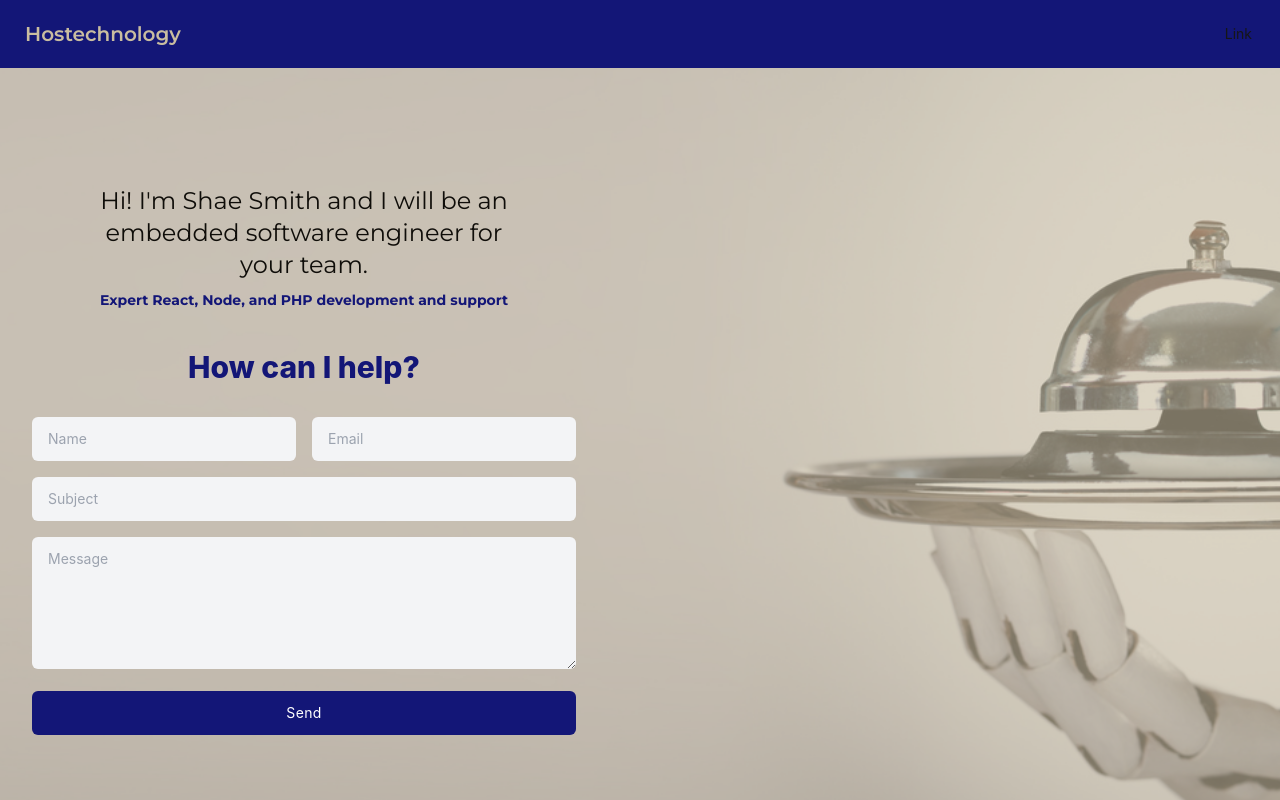
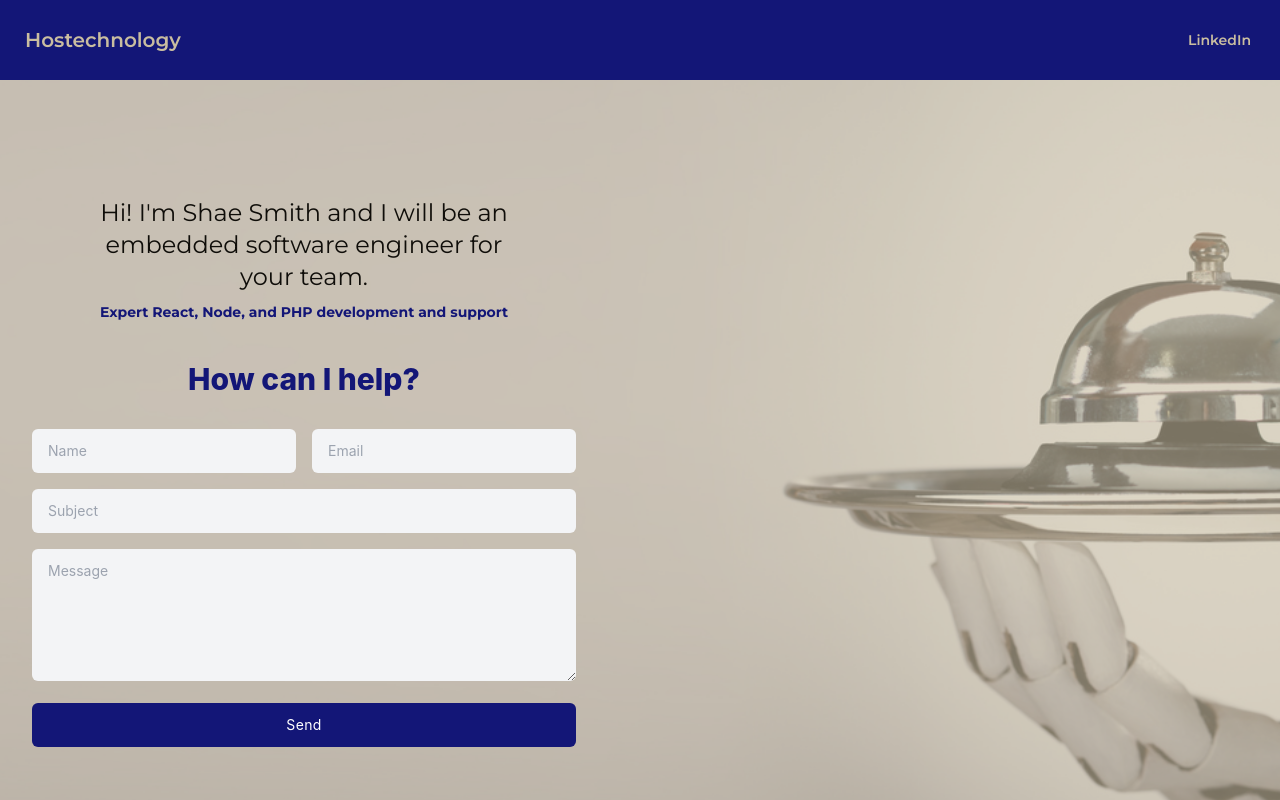
Before and after one commit to sbsmith86/hostechnology-app, a React (Create React App) app: page / in a window 1280 px wide. Shown: the top 800 px of the page. Built offline with nearby package versions, Linux system fonts and the light colour scheme.

Commit message:
more progress

```diff
--- a/package.json
+++ b/package.json
@@ -40,6 +40,7 @@
     ]
   },
   "devDependencies": {
+    "daisyui": "^4.12.13",
     "tailwindcss": "^3.4.13"
   }
 }
--- a/src/components/Nav.jsx
+++ b/src/components/Nav.jsx
@@ -7,7 +7,12 @@ export default function Nav() {
             <div className="flex-none">
                 <ul className="menu menu-horizontal px-1">
                     <li>
-                        <a>Link</a>
+                        <a
+                            className="btn btn-ghost font-montserrat text-neutral"
+                            target="_blank"
+                            href="https://www.linkedin.com/in/shaebryantsmith/" rel="noreferrer">
+                                LinkedIn
+                        </a>
                     </li>
                     {/* If I want a submenu <li>
                         <details>
```
Also changed, not shown: 1 other file (tests, documents, lock files or other folders).
